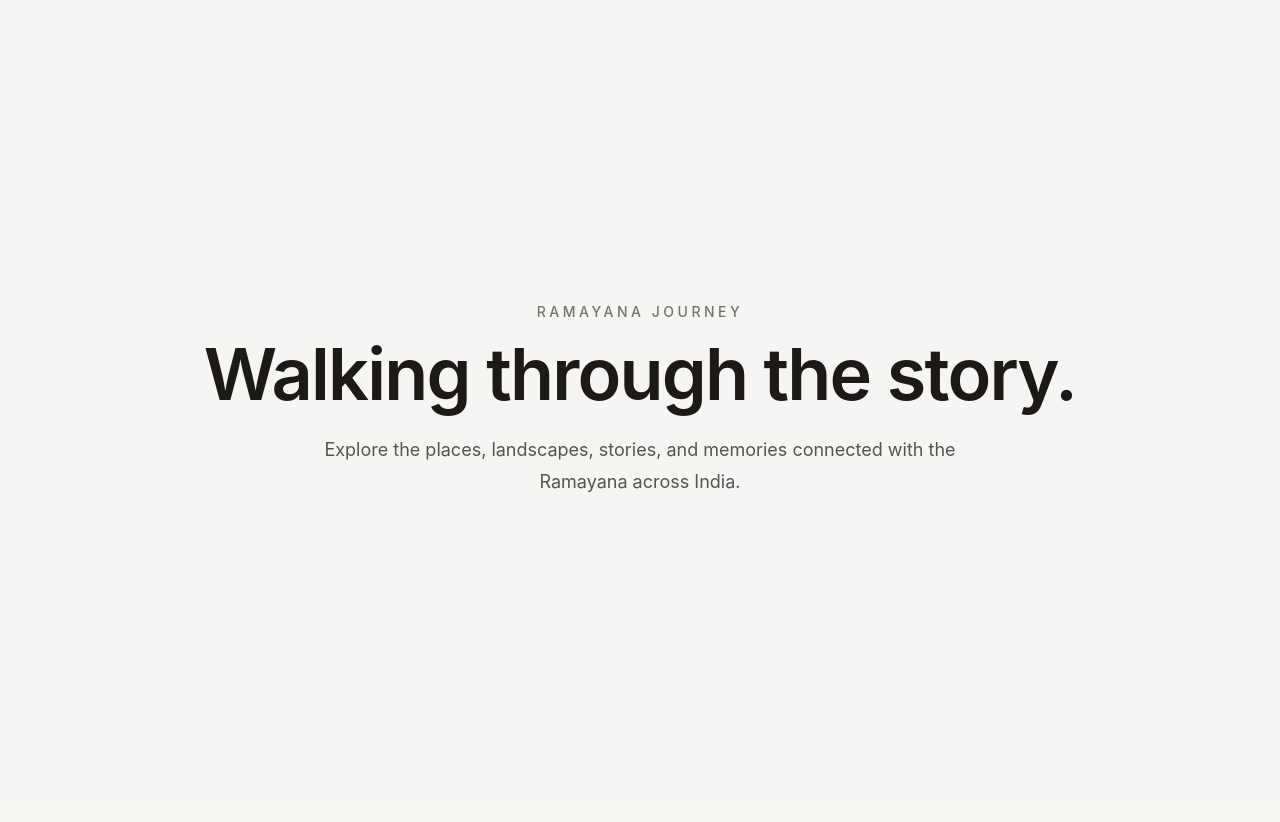
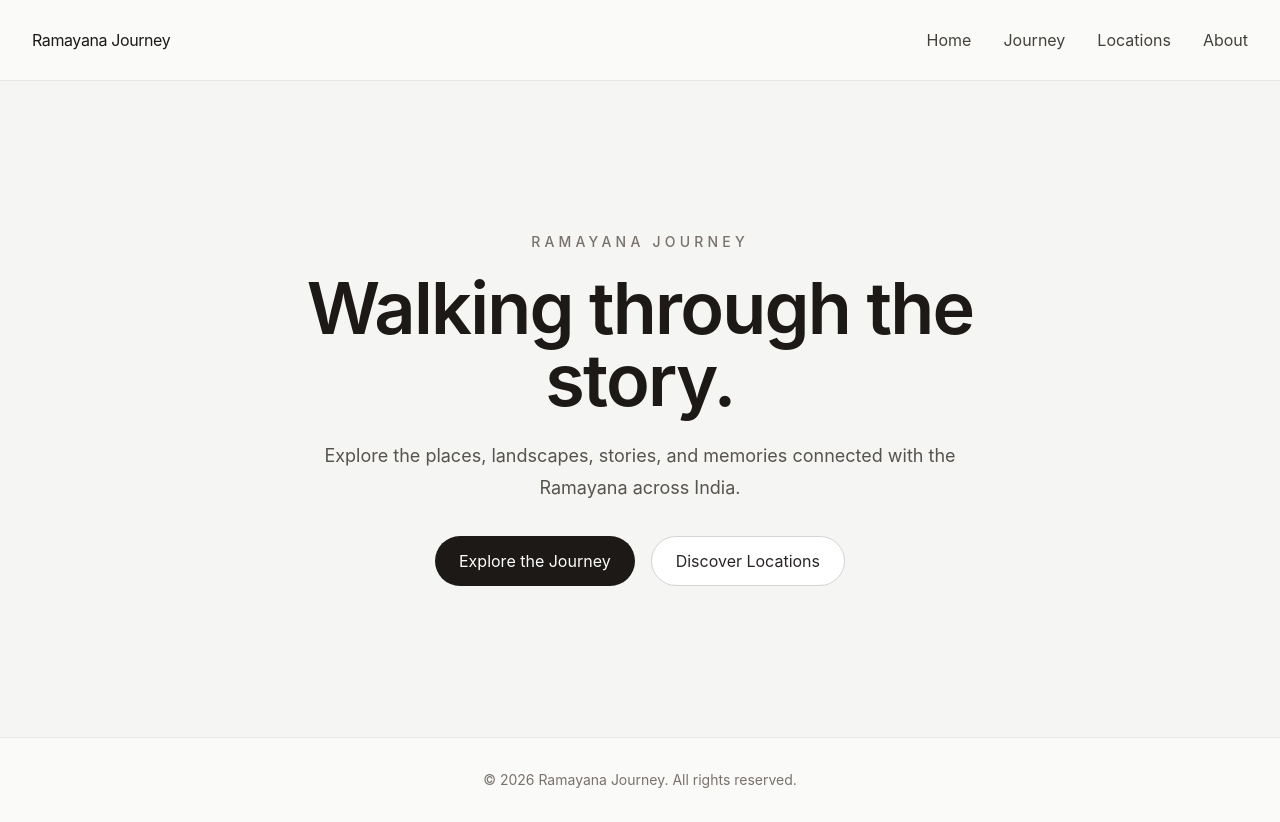
Before and after one commit to Shreyashlakamble/RamayanaJourney, a React (Vite) app in the folder client/: page / in a window 1280 px wide. Before the commit the page ends 800 px from the top, so only its background shows below. Built offline with nearby package versions, Linux system fonts and the light colour scheme.

Commit message:
feat: add shared application layout

```diff
--- /dev/null
+++ b/client/src/components/layout/Footer.tsx
@@ -0,0 +1,13 @@
+function Footer() {
+  return (
+    <footer className="border-t border-stone-200 bg-stone-50">
+      <div className="mx-auto max-w-7xl px-6 py-8 lg:px-8">
+        <p className="text-center text-sm text-stone-500">
+          © {new Date().getFullYear()} Ramayana Journey. All rights reserved.
+        </p>
+      </div>
+    </footer>
+  )
+}
+
+export default Footer
--- /dev/null
+++ b/client/src/components/layout/Navbar.tsx
@@ -0,0 +1,48 @@
+import { Link } from 'react-router-dom'
+
+function Navbar() {
+  return (
+    <header className="border-b border-stone-200 bg-stone-50">
+      <div className="mx-auto flex h-20 max-w-7xl items-center justify-between px-6 lg:px-8">
+        <Link
+          to="/"
+          className="text-xl font-semibold tracking-tight text-stone-900"
+        >
+          Ramayana Journey
+        </Link>
+
+        <nav className="hidden items-center gap-8 md:flex">
+          <Link
+            to="/"
+            className="text-sm font-medium text-stone-700 transition hover:text-stone-950"
+          >
+            Home
+          </Link>
+
+          <Link
+            to="/journey"
+            className="text-sm font-medium text-stone-700 transition hover:text-stone-950"
+          >
+            Journey
+          </Link>
+
+          <Link
+            to="/locations"
+            className="text-sm font-medium text-stone-700 transition hover:text-stone-950"
+          >
+            Locations
+          </Link>
+
+          <Link
+            to="/about"
+            className="text-sm font-medium text-stone-700 transition hover:text-stone-950"
+          >
+            About
+          </Link>
+        </nav>
+      </div>
+    </header>
+  )
+}
+
+export default Navbar
--- /dev/null
+++ b/client/src/layouts/MainLayout.tsx
@@ -0,0 +1,19 @@
+import { Outlet } from 'react-router-dom'
+import Navbar from '../components/layout/Navbar'
+import Footer from '../components/layout/Footer'
+
+function MainLayout() {
+  return (
+    <div className="flex min-h-screen flex-col">
+      <Navbar />
+
+      <main className="flex-1">
+        <Outlet />
+      </main>
+
+      <Footer />
+    </div>
+  )
+}
+
+export default MainLayout
--- a/client/src/pages/HomePage.tsx
+++ b/client/src/pages/HomePage.tsx
@@ -1,9 +1,8 @@
 function HomePage() {
   return (
-    <main>
-      <section className="flex min-h-screen items-center justify-center bg-stone-100 px-6">
-        <div className="text-center">
-          <p className="mb-4 text-sm font-medium uppercase tracking-[0.25em] text-stone-500">
+    <section className="flex min-h-[calc(100vh-9rem)] items-center justify-center bg-stone-100 px-6">
+      <div className="max-w-3xl text-center">
+        <p className="mb-5 text-sm font-medium uppercase tracking-[0.3em] text-stone-500">
           Ramayana Journey
         </p>
 
@@ -12,12 +11,27 @@ function HomePage() {
         </h1>
 
         <p className="mx-auto mt-6 max-w-2xl text-lg leading-8 text-stone-600">
-            Explore the places, landscapes, stories, and memories connected
-            with the Ramayana across India.
+          Explore the places, landscapes, stories, and memories connected with
+          the Ramayana across India.
         </p>
+
+        <div className="mt-8 flex justify-center gap-4">
+          <button
+            type="button"
+            className="rounded-full bg-stone-900 px-6 py-3 text-sm font-medium text-white transition hover:bg-stone-700"
+          >
+            Explore the Journey
+          </button>
+
+          <button
+            type="button"
+            className="rounded-full border border-stone-300 bg-white px-6 py-3 text-sm font-medium text-stone-800 transition hover:bg-stone-50"
+          >
+            Discover Locations
+          </button>
+        </div>
       </div>
     </section>
-    </main>
   )
 }
 
--- a/client/src/routes/AppRouter.tsx
+++ b/client/src/routes/AppRouter.tsx
@@ -1,11 +1,14 @@
-import { BrowserRouter, Routes, Route } from 'react-router-dom'
+import { BrowserRouter, Route, Routes } from 'react-router-dom'
+import MainLayout from '../layouts/MainLayout'
 import HomePage from '../pages/HomePage'
 
 function AppRouter() {
   return (
     <BrowserRouter>
       <Routes>
-        <Route path="/" element={<HomePage />} />
+        <Route element={<MainLayout />}>
+          <Route path="/" element={<HomePage />} />
+        </Route>
       </Routes>
     </BrowserRouter>
   )
```
Lines whose indentation alone changed are shown as unchanged.
